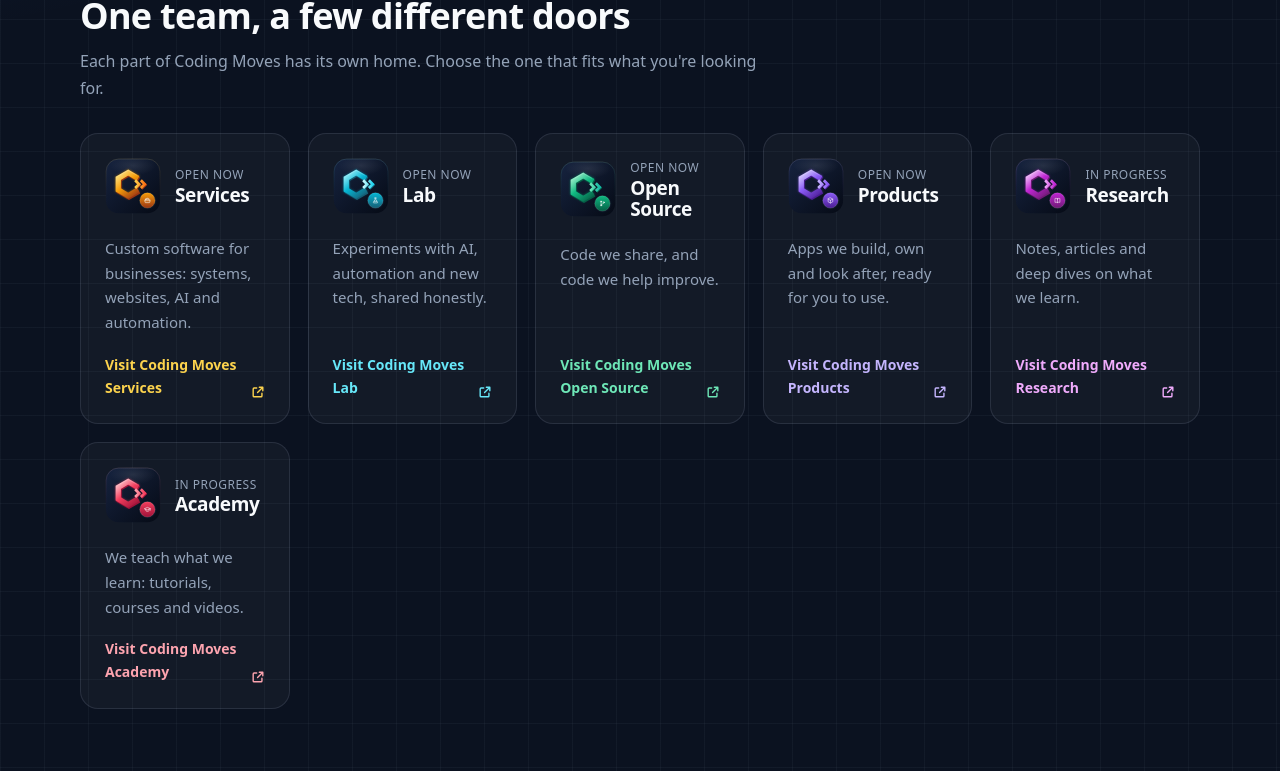
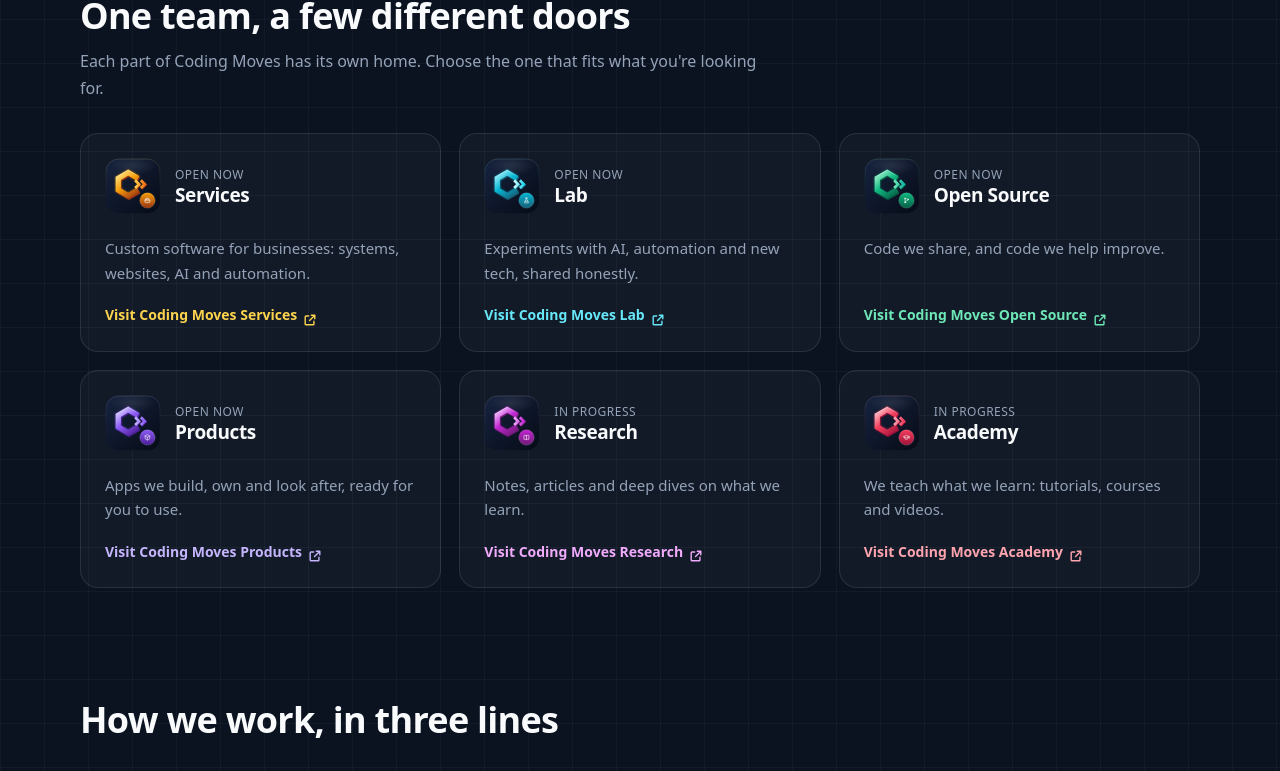
Before and after one commit to Coding-Moves/website, a Next.js app: page / in a window 1280 px wide. Shown: the part 729-1500 px from the top of the page. Built offline with nearby package versions, Linux system fonts and the light colour scheme.

Commit message:
Show brand cards in a three-column desktop grid

```diff
--- a/src/app/globals.css
+++ b/src/app/globals.css
@@ -416,7 +416,7 @@
   grid-template-columns: repeat(auto-fit, minmax(240px, 1fr));
 }
 .grid-brands {
-  grid-template-columns: repeat(auto-fit, minmax(200px, 1fr));
+  grid-template-columns: repeat(3, minmax(0, 1fr));
 }
 .card {
   background: var(--surface);
@@ -927,6 +927,11 @@
 }
 
 /* ───── Responsive ───── */
+@media (max-width: 1023px) {
+  .grid-brands {
+    grid-template-columns: repeat(2, minmax(0, 1fr));
+  }
+}
 @media (max-width: 960px) {
   .steps {
     grid-template-columns: repeat(2, 1fr);
@@ -955,6 +960,9 @@
   }
 }
 @media (max-width: 560px) {
+  .grid-brands {
+    grid-template-columns: minmax(0, 1fr);
+  }
   .steps {
     grid-template-columns: 1fr;
   }
```
